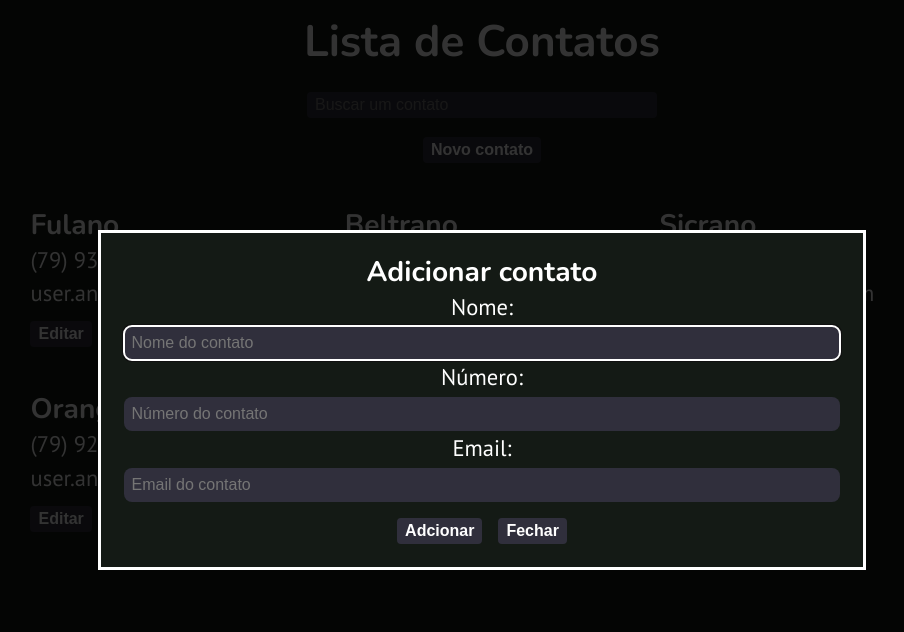
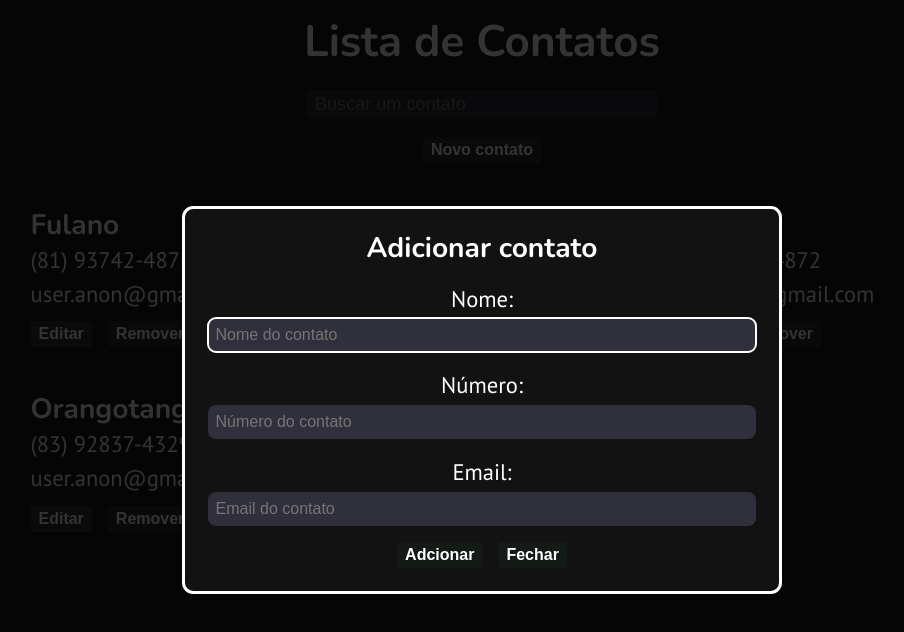
Before and after one commit to MisterConscio/contatos-react, a React (Vite) app: page / in a window 1280 px wide. Both pictures are taken after a click on the button "Novo contato". Shown: the top 632 px of the page, without its empty margins (158-1062 px from the left). Built offline with nearby package versions, Linux system fonts and the light colour scheme.

Commit message:
Estilização no modal

```diff
--- a/src/App.tsx
+++ b/src/App.tsx
@@ -13,11 +13,17 @@ import EstiloGlobal, { Main } from './styles'
 
 const ContactList = styled.ul`
   display: grid;
-  grid-template-columns: repeat(3, auto);
+  grid-template-columns: repeat(3, 1fr);
   row-gap: 2em;
+  margin-bottom: 3em;
 
   li {
     list-style: none;
+  }
+
+  @media (max-width: 767px) {
+    grid-template-columns: 1fr;
+    padding-left: 0;
   }
 `
 
--- a/src/components/Contato.tsx
+++ b/src/components/Contato.tsx
@@ -8,12 +8,16 @@ import { remover, editar } from '../store/contatos'
 import ContatoClass from '../models/Contato'
 
 const Container = styled.div`
+  inline-size: 250px;
+  overflow-wrap: break-word;
+
   input {
     display: block;
     font-size: var(--fs-400);
     padding: 0;
     line-height: 1.5;
     background: none;
+    width: 250px;
   }
 
   menu {
@@ -23,6 +27,10 @@ const Container = styled.div`
     > * + * {
       margin-left: 1em;
     }
+  }
+
+  @media (max-width: 767px) {
+    margin-inline: auto;
   }
 `
 
--- a/src/components/Header.tsx
+++ b/src/components/Header.tsx
@@ -19,6 +19,13 @@ const Head = styled.header`
 
   form > input {
     width: 350px;
+    font-size: var(--fs-300);
+  }
+
+  @media (max-width: 767px) {
+    form > input {
+      width: 250px;
+    }
   }
 `
 
--- a/src/components/NewContact.tsx
+++ b/src/components/NewContact.tsx
@@ -6,12 +6,20 @@ import { adicionar } from '../store/contatos'
 import styled from 'styled-components'
 
 const Dialog = styled.dialog`
-  background-color: var(--color-bg);
-  width: 60%;
+  width: 600px;
   text-align: center;
+  border-radius: 0.5em;
 
   ::backdrop {
     background-color: rgba(0, 0, 0, 0.8);
+  }
+
+  h3 {
+    margin-bottom: 1rem;
+  }
+
+  .form-control:not(:last-child) {
+    margin-bottom: 1rem;
   }
 
   input {
@@ -19,6 +27,7 @@ const Dialog = styled.dialog`
     border-radius: 8px;
     width: 100%;
 
+    background-color: var(--color-primary-btn);
     color: var(--color-text);
     border: none;
   }
@@ -29,6 +38,15 @@ const Dialog = styled.dialog`
     display: flex;
     justify-content:center;
     gap: 1rem;
+  }
+
+  menu > button {
+    background-color: var(--color-bg);
+    color: var(--color-text);
+
+    :hover {
+      background-color: var(--color-secondary-btn);
+    }
   }
 `
 
--- a/src/store/contatos.ts
+++ b/src/store/contatos.ts
@@ -10,25 +10,31 @@ const initialState: ContatosState = {
     {
       id: 0,
       name: "Fulano",
-      number: "(79) 93742-4872",
+      number: "(81) 93742-4872",
       email: "user.anon@gmail.com"
     },
     {
       id: 1,
       name: "Beltrano",
-      number: "(79) 93742-4872",
+      number: "(55) 93742-4872",
       email: "user.anon@gmail.com"
     },
     {
       id: 2,
       name: "Sicrano",
-      number: "(79) 93742-4872",
+      number: "(72) 93742-4872",
       email: "user.anon@gmail.com"
     },
     {
       id: 3,
       name: "Orangotango",
-      number: "(79) 92837-4329",
+      number: "(83) 92837-4329",
+      email: "user.anon@gmail.com"
+    },
+    {
+      id: 4,
+      name: "Zé do Óleo",
+      number: "(11) 92837-4329",
       email: "user.anon@gmail.com"
     },
   ]
```
